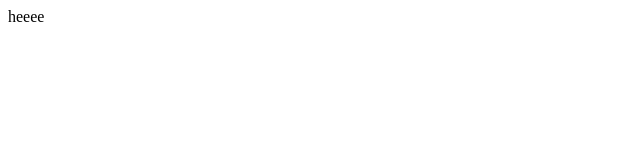
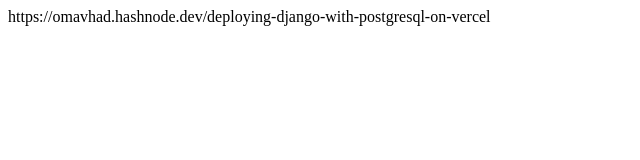
Before and after one commit to chirag3084/Neww, a plain HTML site: page index.html in a window 1280 px wide. Shown: the whole page, without its empty margins (0-640 px from the left). Drawn offline with Linux system fonts and the light colour scheme.

Commit message:
Update index.html

```diff
--- a/index.html
+++ b/index.html
@@ -2,6 +2,6 @@
   <head>
   </head>
   <body>
-    heeee
+   https://omavhad.hashnode.dev/deploying-django-with-postgresql-on-vercel
   </body>
 </html>
```
